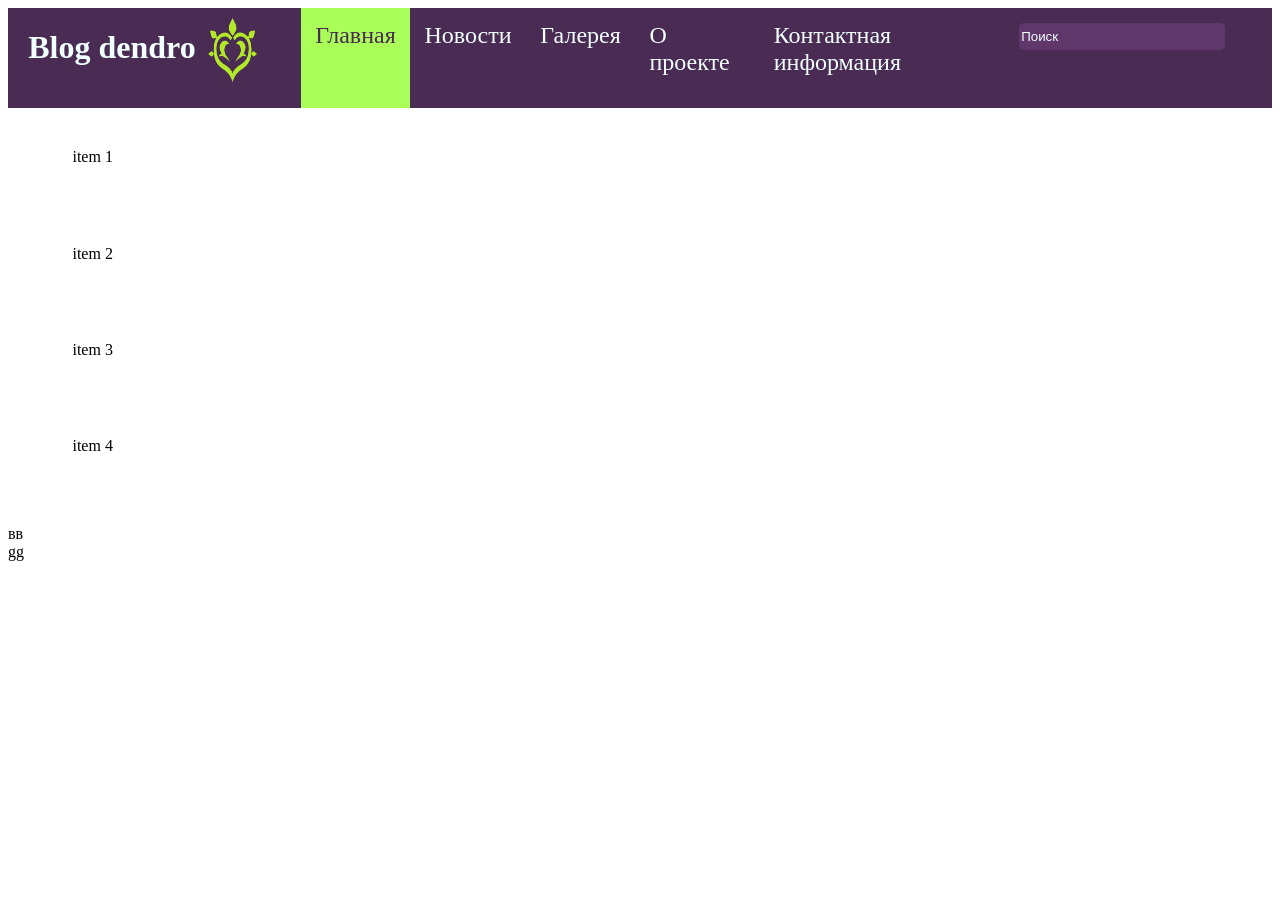
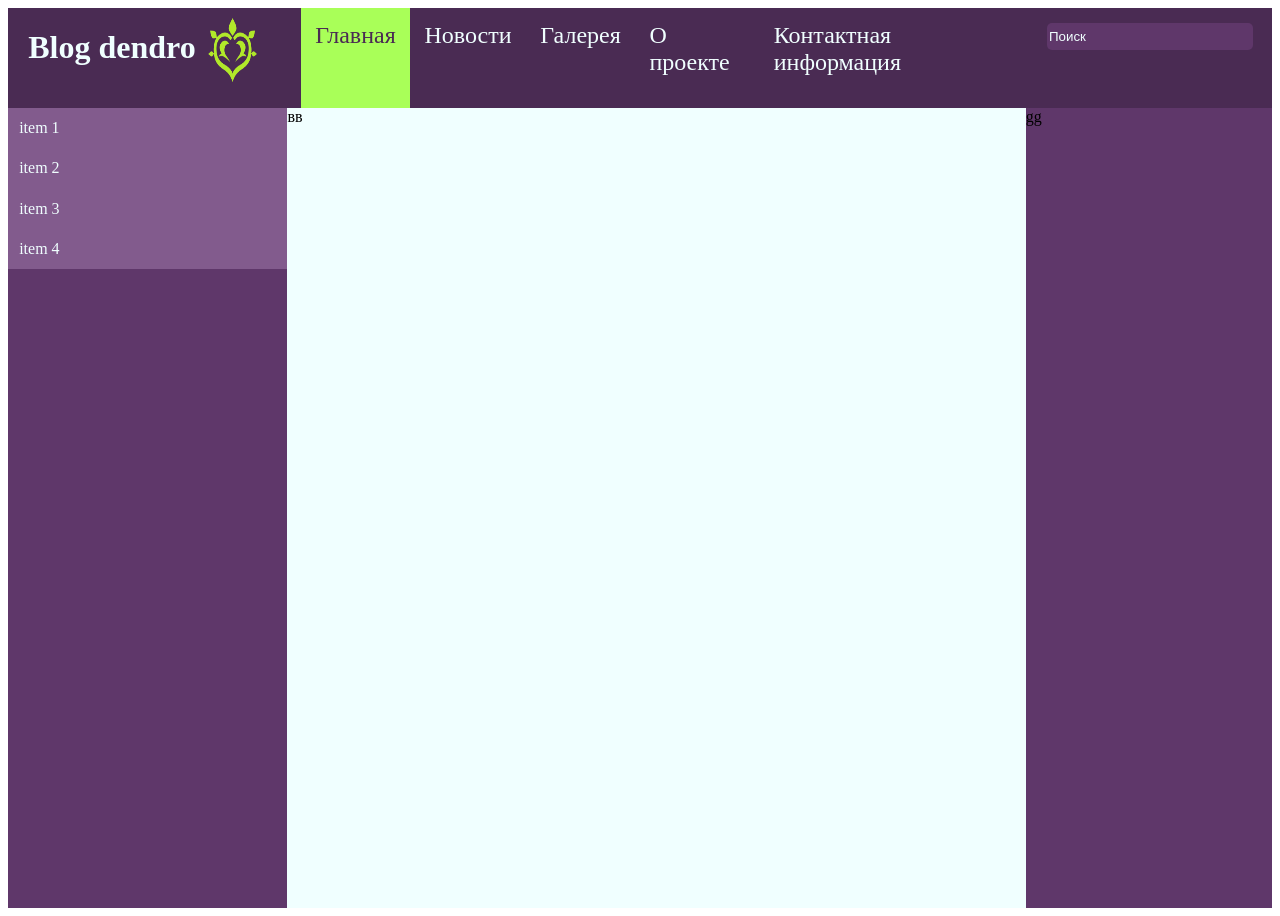
Before and after one commit to wehute/web-412, a plain HTML site: page blog/index1.html in a window 1280 px wide. Before the commit the page ends 800 px from the top, so only its background shows below. Drawn offline with Linux system fonts and the light colour scheme.

Commit message:
Add files via upload

```diff
--- a/css/blog.css
+++ b/css/blog.css
@@ -1,4 +1,3 @@
-
 .header {
     display: flex;
     background-color: #4a2b53;
@@ -36,6 +35,7 @@
 }
 
 .ul {
+    list-style-type: none;
     display: flex;
     margin-top:0;
     margin-bottom: 0;
@@ -44,17 +44,22 @@
 .alpha {
     background-color: rgb(169, 255, 88);
     color: #4a2b53;
-}
-
-li {
-    display: flex;
     padding: 2%;
     padding-bottom: 4.4%;
     border-radius: 0;
 
 }
 
-li:hover {
+.omega {
+    display: flex;
+    padding: 2%;
+    padding-bottom: 4.4%;
+    border-radius: 0;
+    cursor: pointer;
+
+}
+
+.omega:hover {
     background-color: #5f376a;
     color:rgb(169, 255, 88)
 }
@@ -64,6 +69,8 @@ li:hover {
 }
 
 input.input {
+    position: relative;
+    left:11%;
     width: 80%;
     height: 25px;
     margin-top: 6%;
@@ -77,3 +84,38 @@ input.input {
 input.input::placeholder {
     color:azure;
 }
+
+.body {
+    display: flex;
+    height: 800px;
+}
+.body-left {
+    width: 22.7%;
+    background-color: #5f376a;
+}
+
+.body-center {
+    width: 60%;
+    background-color:azure;
+}
+
+.body-right {
+    width: 20%;
+    background-color: #5f376a;
+}
+
+.ul-left {
+    list-style-type: none;
+    background-color: #825b8d;
+    margin:0;
+    padding: 0;
+}
+
+.ul-left-li {
+    color:azure;
+    padding: 4%;
+}
+
+.ul-left-li:hover {
+    background-color: #5f376a;
+}
```
